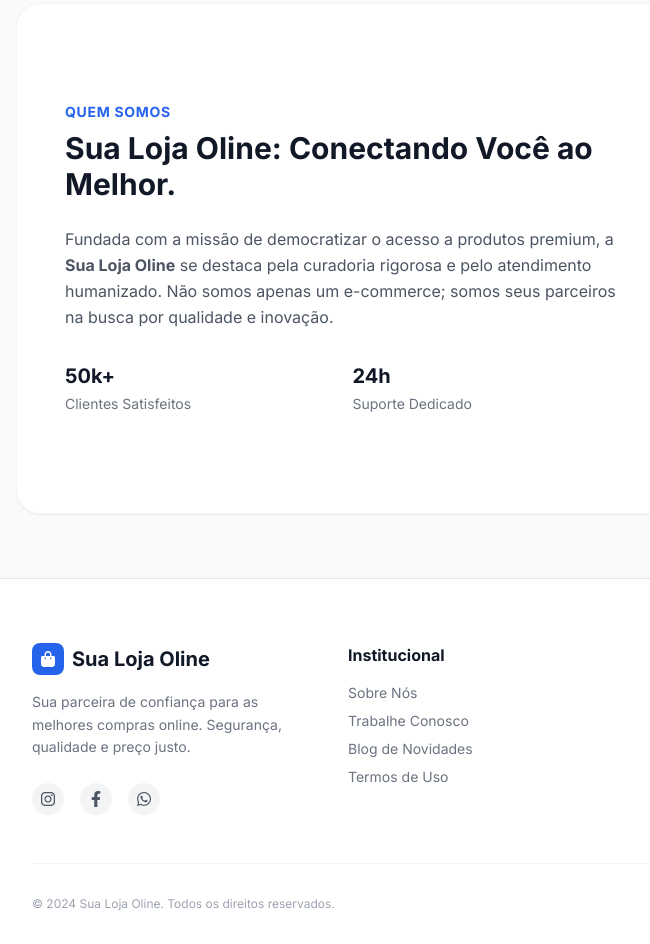
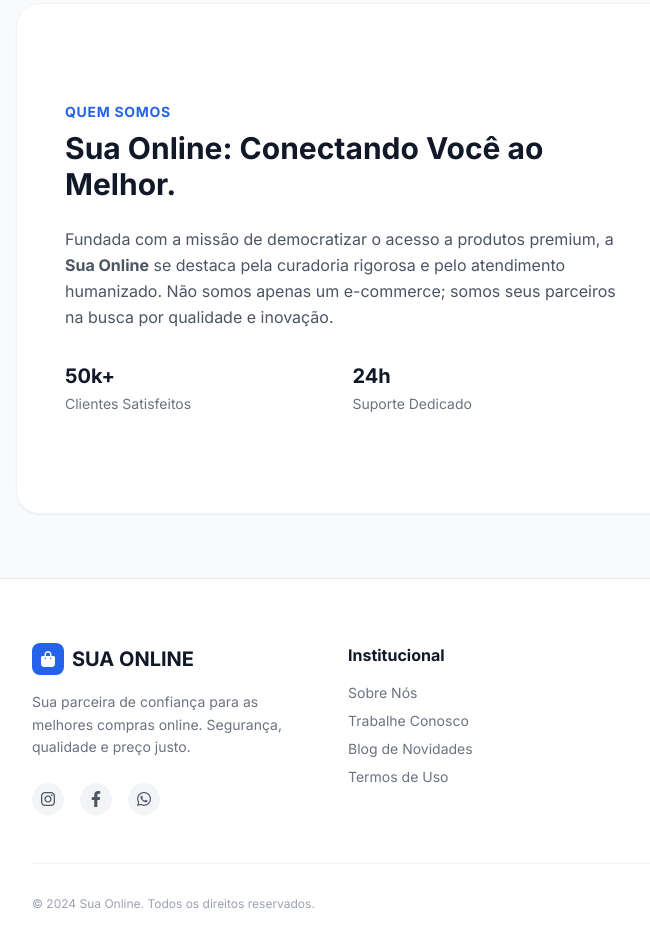
Before and after one commit to gilneilaurindo/sualojaoline, a plain HTML site: page index.html in a window 1280 px wide. Shown: the part 1900-2844 px from the top of the page, 0-650 px from the left. Drawn offline with nearby package versions, Linux system fonts and the light colour scheme.

Commit message:
Update brand name from 'Sua Loja Oline' to 'Sua Online'

```diff
--- a/index.html
+++ b/index.html
@@ -3,25 +3,25 @@
 <head>
     <meta charset="UTF-8">
     <meta name="viewport" content="width=device-width, initial-scale=1.0">
-    <title>Sua Loja Oline | Tecnologia e Estilo</title>
+    <title>Sua Online | Tecnologia e Estilo</title>
 
     <!-- --- META TAGS OTIMIZADAS PARA REDES SOCIAIS --- -->
     <meta name="description" content="Encontre os melhores produtos de tecnologia, moda e casa com preços exclusivos e entrega rápida para todo o Brasil.">
     <meta name="keywords" content="loja online, tecnologia, moda, casa, gadgets, ecommerce, brasil">
-    <meta name="author" content="Sua Loja Oline">
+    <meta name="author" content="Sua Online">
     <meta name="theme-color" content="#2563eb">
 
     <!-- Open Graph / Facebook / WhatsApp -->
     <meta property="og:type" content="website">
     <meta property="og:url" content="https://suaonline.com.br/">
-    <meta property="og:title" content="Sua Loja Oline | Tecnologia e Estilo">
+    <meta property="og:title" content="Sua Online | Tecnologia e Estilo">
     <meta property="og:description" content="Encontre os melhores produtos de tecnologia, moda e casa com preços exclusivos e entrega rápida para todo o Brasil.">
     <meta property="og:image" content="https://images.unsplash.com/photo-1441986300917-64674bd600d8?auto=format&fit=crop&w=1200&q=80">
 
     <!-- Twitter -->
     <meta property="twitter:card" content="summary_large_image">
     <meta property="twitter:url" content="https://suaonline.com.br/">
-    <meta property="twitter:title" content="Sua Loja Oline | Tecnologia e Estilo">
+    <meta property="twitter:title" content="Sua Online | Tecnologia e Estilo">
     <meta property="twitter:description" content="Encontre os melhores produtos de tecnologia, moda e casa com preços exclusivos e entrega rápida para todo o Brasil.">
     <meta property="twitter:image" content="https://images.unsplash.com/photo-1441986300917-64674bd600d8?auto=format&fit=crop&w=1200&q=80">
 
@@ -196,9 +196,9 @@
             <div id="about-section" class="bg-white rounded-3xl p-8 md:p-12 shadow-sm border border-gray-100 flex flex-col md:flex-row gap-12 items-center">
                 <div class="md:w-1/2">
                     <span class="text-brand-600 font-bold uppercase tracking-wider text-sm mb-2 block">Quem Somos</span>
-                    <h2 class="text-3xl font-bold text-gray-900 mb-6">Sua Loja Oline: Conectando Você ao Melhor.</h2>
+                    <h2 class="text-3xl font-bold text-gray-900 mb-6">Sua Online: Conectando Você ao Melhor.</h2>
                     <p class="text-gray-600 mb-4 leading-relaxed">
-                        Fundada com a missão de democratizar o acesso a produtos premium, a <strong>Sua Loja Oline</strong> se destaca pela curadoria rigorosa e pelo atendimento humanizado. Não somos apenas um e-commerce; somos seus parceiros na busca por qualidade e inovação.
+                        Fundada com a missão de democratizar o acesso a produtos premium, a <strong>Sua Online</strong> se destaca pela curadoria rigorosa e pelo atendimento humanizado. Não somos apenas um e-commerce; somos seus parceiros na busca por qualidade e inovação.
                     </p>
                     <div class="grid grid-cols-2 gap-6 mt-8">
                         <div>
@@ -213,7 +213,7 @@
                 </div>
                 <div class="md:w-1/2 relative">
                     <div class="absolute inset-0 bg-brand-600 rounded-2xl transform rotate-3 opacity-10"></div>
-                    <img src="https://images.unsplash.com/photo-1556761175-5973dc0f32e7?auto=format&fit=crop&w=800&q=80" alt="Equipe Sua Loja Oline" class="rounded-2xl shadow-lg relative z-10 w-full">
+                    <img src="https://images.unsplash.com/photo-1556761175-5973dc0f32e7?auto=format&fit=crop&w=800&q=80" alt="Equipe Sua Online" class="rounded-2xl shadow-lg relative z-10 w-full">
                 </div>
             </div>
         </div>
@@ -459,7 +459,7 @@
                         <div class="w-8 h-8 bg-brand-600 text-white rounded-lg flex items-center justify-center">
                             <i class="fas fa-shopping-bag"></i>
                         </div>
-                        <span class="font-bold text-xl text-gray-900">Sua Loja Oline</span>
+                        <span class="font-bold text-xl text-gray-900">SUA ONLINE</span>
                     </div>
                     <p class="text-gray-500 text-sm leading-relaxed mb-6">Sua parceira de confiança para as melhores compras online. Segurança, qualidade e preço justo.</p>
                     <div class="flex space-x-4">
@@ -510,7 +510,7 @@
             </div>
 
             <div class="border-t border-gray-100 pt-8 flex flex-col md:flex-row justify-between items-center gap-4 text-xs text-gray-400">
-                <p>&copy; 2024 Sua Loja Oline. Todos os direitos reservados.</p>
+                <p>&copy; 2024 Sua Online. Todos os direitos reservados.</p>
                 <p class="flex items-center gap-1"><i class="fas fa-bolt text-yellow-500"></i> Powered by Google Apps Script</p>
             </div>
         </div>
@@ -871,7 +871,7 @@
                 btn.disabled = true;
                 btn.innerHTML = `<div class="loader mr-3"></div> Processando...`;
 
-                // Gerar ID do Pedido (PREFIXO SO = Sua Loja Oline)
+                // Gerar ID do Pedido (PREFIXO SO = Sua Online)
                 const chars = '0123456789';
                 let orderId = '#SO-';
                 for(let i=0; i<4; i++) orderId += chars.charAt(Math.floor(Math.random() * chars.length));
```
